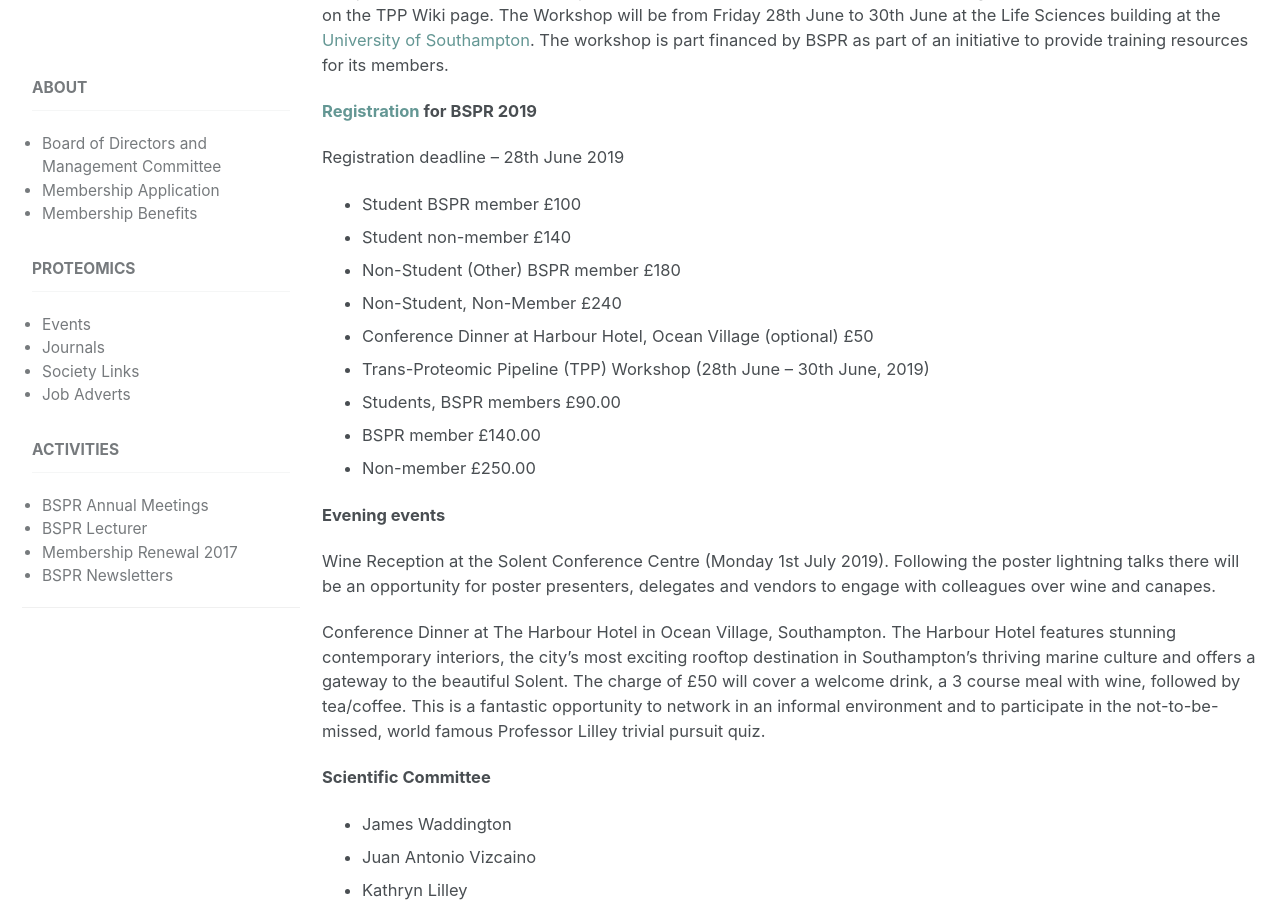
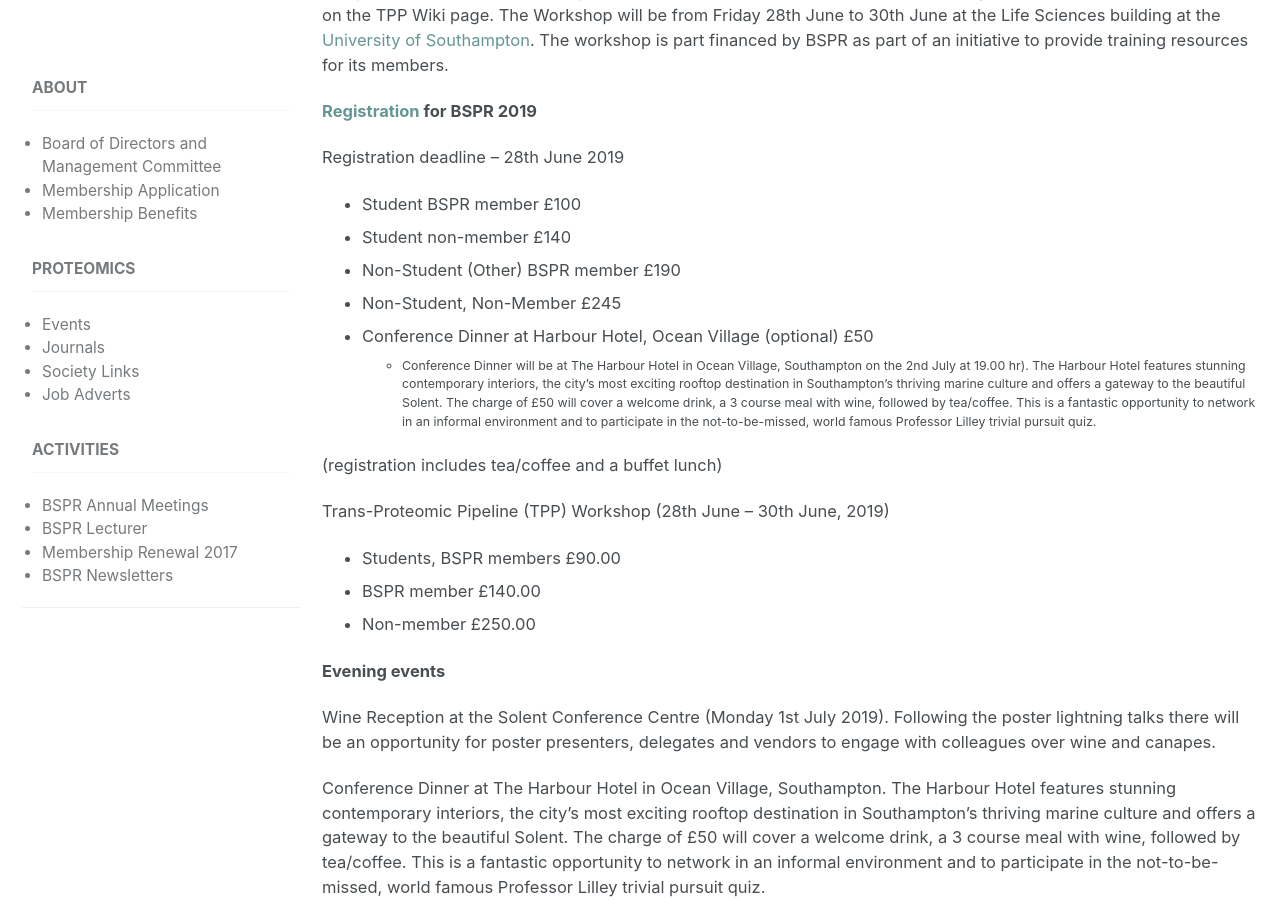
Before and after one commit to kbarnouin/Chuqiaoo.github.io, a Jekyll site: the page built from _posts/2018-12-11-BSPR-2019.md, in a window 1280 px wide and 900 px high, scrolled down 1764 px. Built offline with Jekyll 4.4.1, drawn with Linux system fonts in a browser that asks for light colours; nearby versions of some CDN libraries.

Commit message:
update bspr 2019

```diff
--- a/_posts/2018-12-11-BSPR-2019.md
+++ b/_posts/2018-12-11-BSPR-2019.md
@@ -66,11 +66,18 @@
 
 - Student BSPR member £100
 - Student non-member £140
-- Non-Student (Other) BSPR member £180
-- Non-Student, Non-Member £240
+- Non-Student (Other) BSPR member £190
+- Non-Student, Non-Member £245
 - Conference Dinner at Harbour Hotel, Ocean Village (optional) £50
-- Trans-Proteomic Pipeline (TPP) Workshop (28th June – 30th June, 2019)
-- Students, BSPR members  £90.00
+   - Conference Dinner will be at The Harbour Hotel in Ocean Village, Southampton  on the 2nd July at 19.00 hr). The Harbour Hotel features stunning contemporary interiors, the city’s most exciting rooftop destination in Southampton’s thriving marine culture and offers a gateway to the beautiful Solent. The charge of £50 will cover a welcome drink, a 3 course meal with wine, followed by tea/coffee. This is a fantastic opportunity to network in an informal environment and to participate in the not-to-be-missed, world famous Professor Lilley trivial pursuit quiz.
+
+
+(registration includes tea/coffee and a buffet lunch)
+
+
+Trans-Proteomic Pipeline (TPP) Workshop (28th June – 30th June, 2019)
+
+- Students, BSPR members £90.00
 - BSPR member  £140.00
 - Non-member £250.00
 
```
Also changed, not shown: 2 other files.
